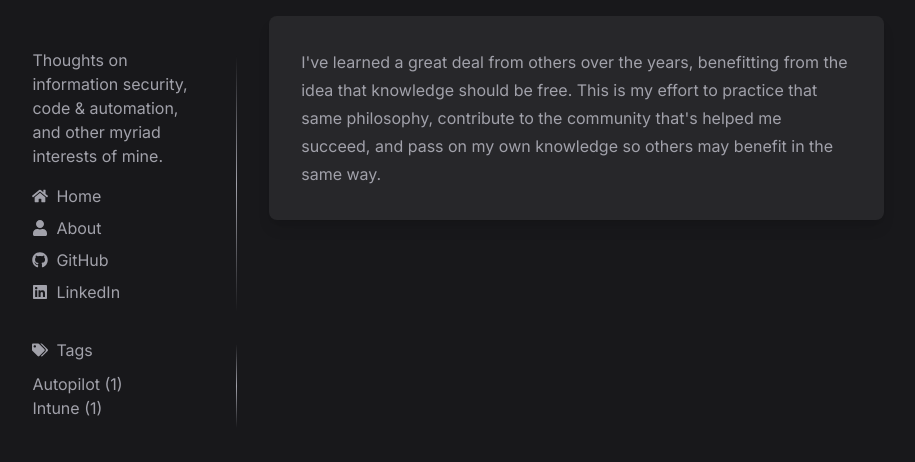
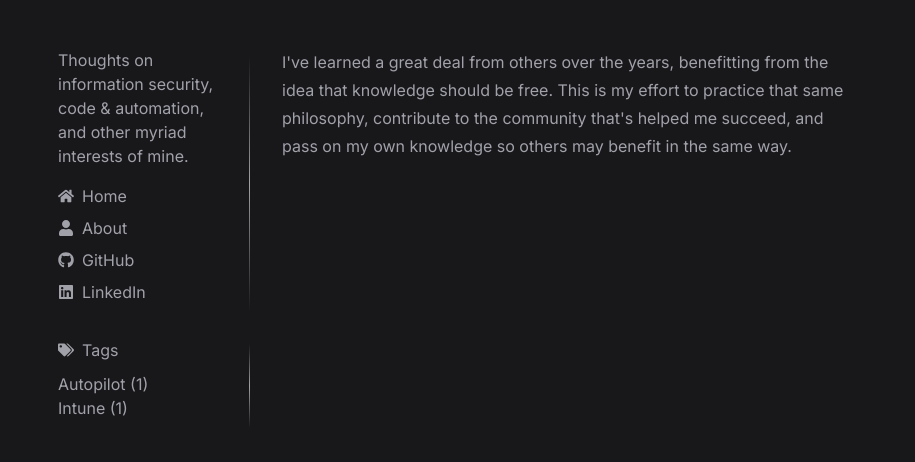
Before and after one commit to mattcbarrett/mattcbarrett.github.io, a Next.js app: page /about in a window 1280 px wide. Shown: the top 462 px of the page, without its empty margins (198-1113 px from the left). Built offline with nearby package versions, Linux system fonts and the light colour scheme.

Commit message:
forgot about the about page

```diff
--- a/app/about/page.tsx
+++ b/app/about/page.tsx
@@ -19,17 +19,15 @@ const AboutPage = (props: Props) => {
       .sort()
 
   return (
-    <div className="flex space-x-8 items-center justify-center">
-      <div className="lg:w-4/5 md:w-full mx-auto">
+    <div className="flex items-center justify-center">
+      <div className="lg:w-4/5 md:w-full px-8 mx-auto">
         <div className="flex flex-col lg:flex-row lg:space-x-8 justify-center">
           {/* Move Sidebar component after 3/5th width div to place sidebar on right side of page. Then change parent div to flex-col-reverse to ensure menu button appears at top of page on small viewports. */}
           <Sidebar tags={tags} tagsLower={tagsLower} />
-          <div className="flex flex-col w-full lg:w-3/5 space-y-4 items-center mb-4">
-            <div className="p-8 rounded-lg shadow-lg w-full bg-zinc-800">
-              <p className="prose prose-zinc400 text-left max-w-fit">
-                {"I've learned a great deal from others over the years, benefitting from the idea that knowledge should be free. This is my effort to practice that same philosophy, contribute to the community that's helped me succeed, and pass on my own knowledge so others may benefit in the same way."}
-              </p>
-            </div>
+          <div className="flex flex-col w-full lg:w-3/5 py-8 items-center mb-4">
+            <p className="prose prose-zinc400 text-left max-w-fit">
+              {"I've learned a great deal from others over the years, benefitting from the idea that knowledge should be free. This is my effort to practice that same philosophy, contribute to the community that's helped me succeed, and pass on my own knowledge so others may benefit in the same way."}
+            </p>
           </div>
         </div>
       </div>
```
